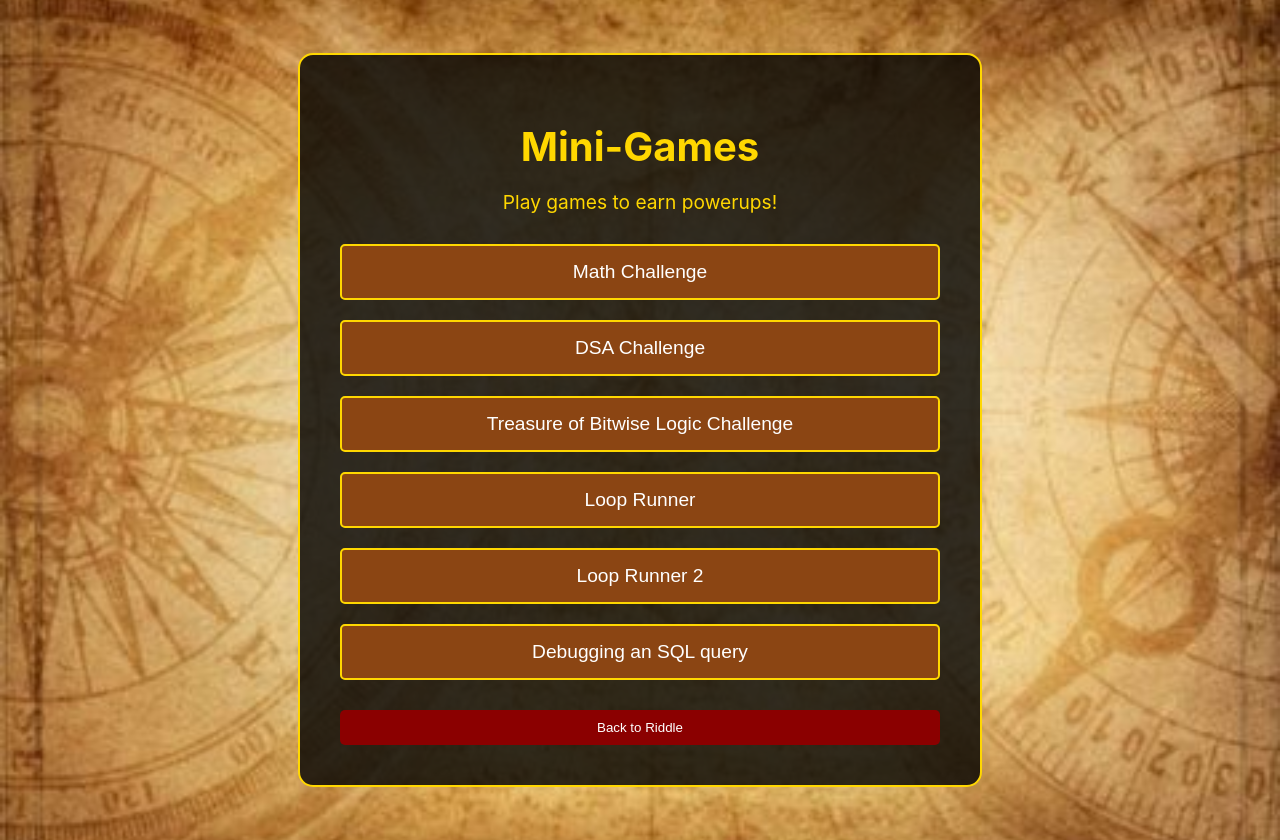
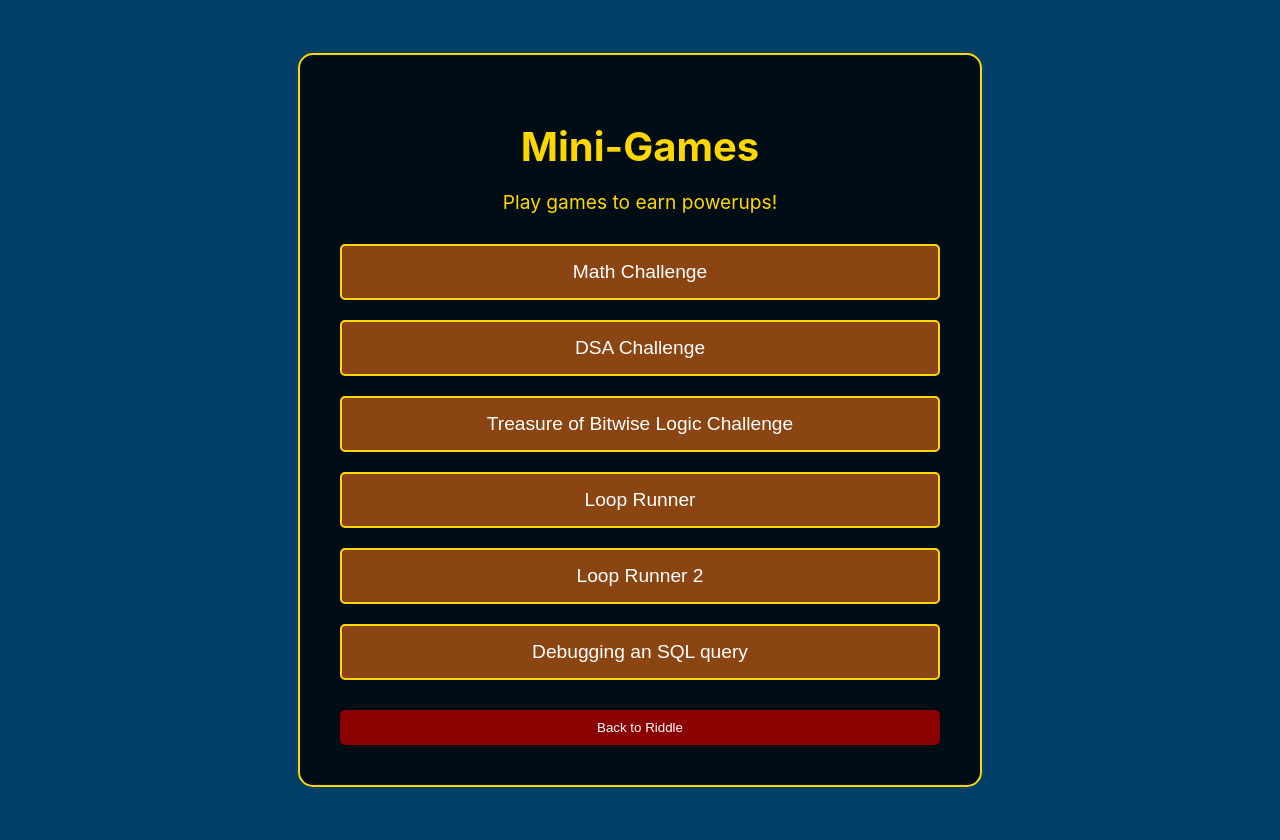
Before and after one commit to riyaahlawat/Sphoorthy-Treasure-Hunt, a React (Create React App) app in the folder frontend/: page /mini-games-menu in a window 1280 px wide. Built offline with nearby package versions, Linux system fonts and the light colour scheme; a web font is replaced by a local one.

Commit message:
Update MiniGamesMenuPage.js

```diff
--- a/frontend/src/components/MiniGamesMenuPage.js
+++ b/frontend/src/components/MiniGamesMenuPage.js
@@ -77,9 +77,7 @@ const MiniGamesMenuPage = () => {
 const styles = {
   container: {
     minHeight: "100vh",
-    backgroundImage: "url('/images/wallpaper1.jpg')",
-    backgroundSize: "cover",
-    backgroundPosition: "center",
+    backgroundColor: "#003F66",
     display: "flex",
     justifyContent: "center",
     alignItems: "center",
```
